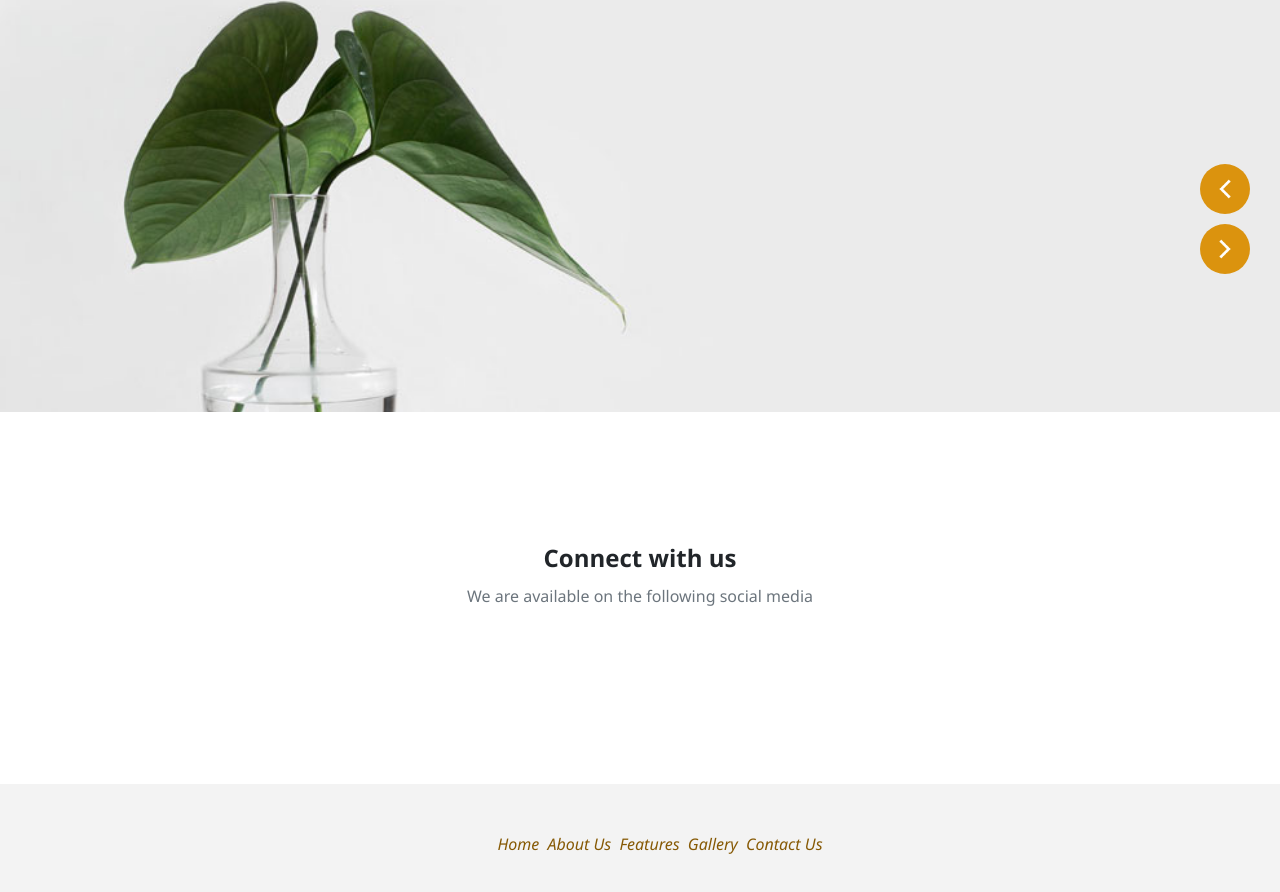
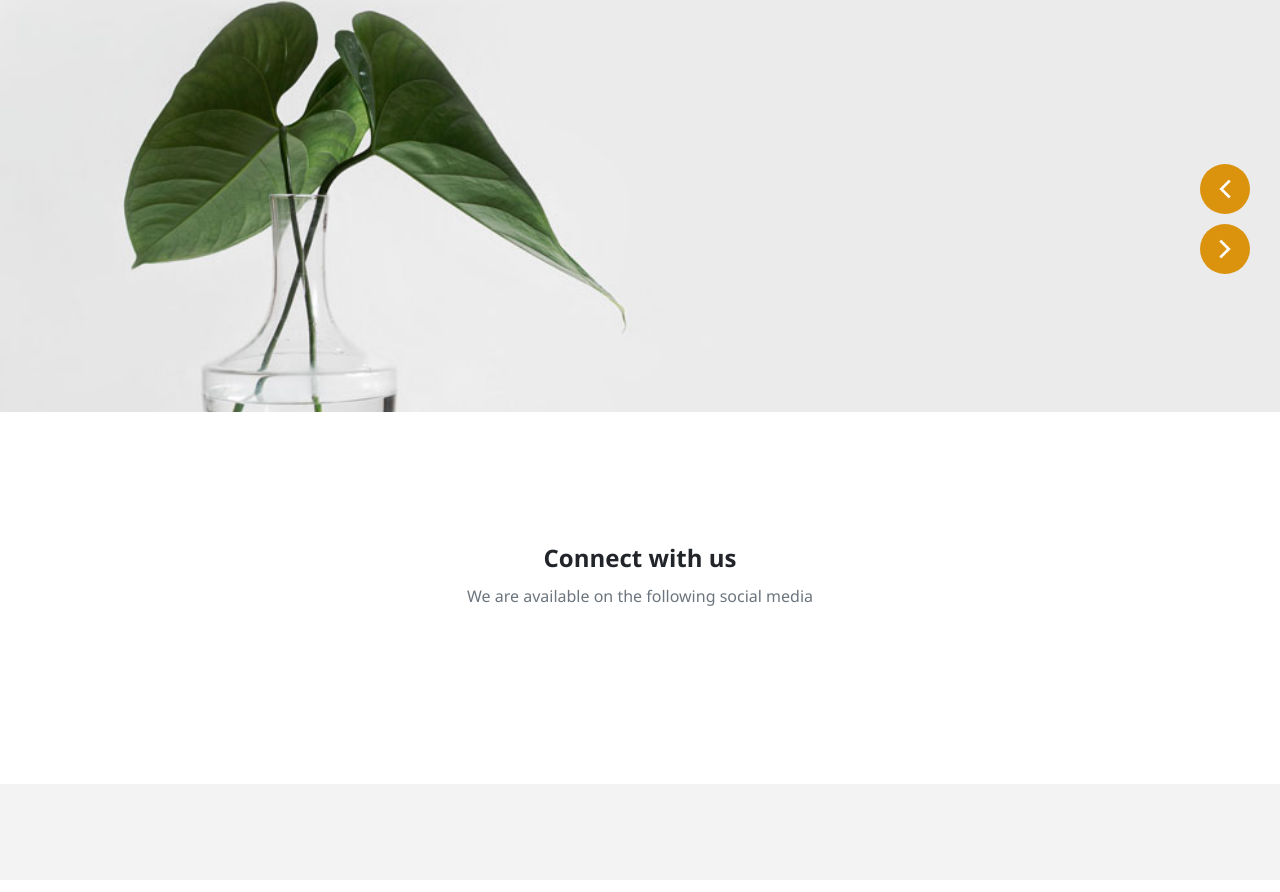
Before and after one commit to zerokilobytes/Garduino, a plain HTML site: page index.html in a window 1280 px wide. Shown: the part 1768-2660 px from the top of the page. Drawn offline with Linux system fonts and the light colour scheme.

Commit message:
Update index.html
Additional clean up

```diff
--- a/index.html
+++ b/index.html
@@ -132,23 +132,6 @@
   <!-- footer BEGIN -->
   <footer id="footer">
     <div class="sectionContent">
-      <ul id="footerList">
-        <li class="menuItem">
-          <a href="index.html">Home</a>
-        </li>
-        <li class="menuItem">
-          <a href="index.html#aboutSection">About Us</a>
-        </li>
-        <li class="menuItem">
-          <a href="index.html#serviceSection">Features</a>
-        </li>
-        <li class="menuItem">
-          <a href="gallery.html#gallerySection">Gallery</a>
-        </li>
-        <li class="menuItem">
-          <a href="contactus.html#contactUsSection">Contact Us</a>
-        </li>
-      </ul>
     </div>
   </footer>
   <!-- footer END -->
```
